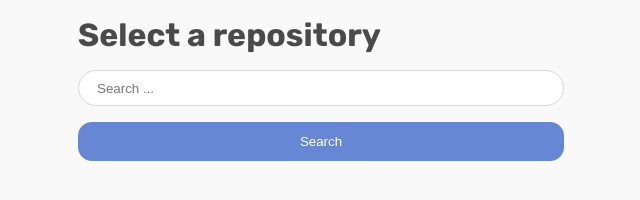
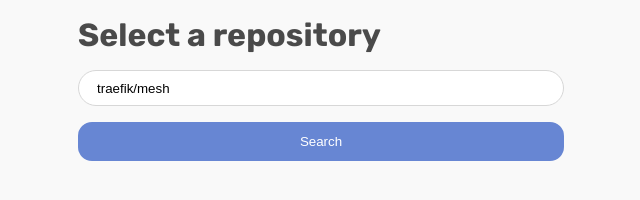
Before and after one commit to FabienLacorre/GithubExplorer, a Next.js app: page / in a window 1280 px wide. Shown: the part 130-330 px from the top of the page, without its empty margins (344-984 px from the left). Built offline with nearby package versions, Linux system fonts and the light colour scheme.

Commit message:
feat: create basic routing between page

```diff
--- a/pages/Components/search-bar/index.tsx
+++ b/pages/Components/search-bar/index.tsx
@@ -1,9 +1,8 @@
 import * as React from "react";
 import styles from "./style.module.css";
 
-const Ticket: React.FunctionComponent<{ handlerChange?: any }> = ({
-  handlerChange,
-}) => {
+const Ticket: React.FunctionComponent<{ handlerChange?: any; value?: string }> =
+  ({ handlerChange, value }) => {
     const style = {
       height: "36px",
       width: "100%",
@@ -13,6 +12,7 @@
     };
     return (
       <input
+        value={value}
         onChange={(e) => handlerChange(e.target.value)}
         style={style}
         type="text"
--- a/pages/Components/ticket/index.tsx
+++ b/pages/Components/ticket/index.tsx
@@ -59,11 +59,13 @@
   title: string;
   subTitle: string;
   logoUrl: string;
-}> = ({ title, subTitle, logoUrl }) => {
+  handlerRedirection: any;
+}> = ({ title, subTitle, logoUrl, handlerRedirection }) => {
   const [displaySelectButton, setDisplaySelectButton] = useState(false);
 
   return (
     <div
+      onClick={() => handlerRedirection()}
       className={styles.ticket}
       onMouseOver={() => {
         setDisplaySelectButton(true);
--- a/pages/index.tsx
+++ b/pages/index.tsx
@@ -9,6 +9,7 @@
 import { GREY_COLOR } from "./constants/colors";
 import Layout from "./Components/basic-element/layout";
 import Button from "./Components/basic-element/button";
+import { useRouter } from "next/router";
 
 const Home: NextPage = () => {
   return (
@@ -25,10 +26,10 @@
   );
 };
 
-
 const HomeContent: React.FunctionComponent<{}> = ({}) => {
   const [data, setData] = useState([]);
-  const [inputContent, setInputContent] = useState("");
+  const [inputContent, setInputContent] = useState("traefik/mesh");
+  const router = useRouter();
 
   const fetchData = async () => {
     try {
@@ -59,16 +60,16 @@
         </Container>
 
         {/* INPUT + FORM SEACH BUTTON */}
-        <Container>
-          <form>
+        <form>
+          <Container>
             <Container>
-              <SearchBar handlerChange={setInputContent} />
+              <SearchBar value={inputContent} handlerChange={setInputContent} />
             </Container>
             <Button fullWidth={true} clickHandler={(e: any) => handleClick(e)}>
               Search
             </Button>
-          </form>
-        </Container>
+          </Container>
+        </form>
 
         {/* FETCHED DATAS */}
         <div className={styles.ticketContainer}>
@@ -77,6 +78,12 @@
                 return (
                   <Container key={index + "tickets"}>
                     <Ticket
+                      handlerRedirection={() => {
+                        router.push({
+                          pathname: "/details",
+                          query: { repo: "test" },
+                        });
+                      }}
                       title={e?.full_name}
                       subTitle={e?.description}
                       logoUrl={e?.owner.avatar_url}
```
Also changed, not shown: pages/details.tsx (+14 -3 lines). Lines whose indentation alone changed are shown as unchanged.
